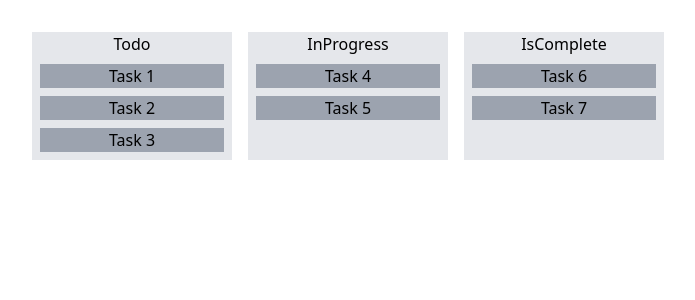
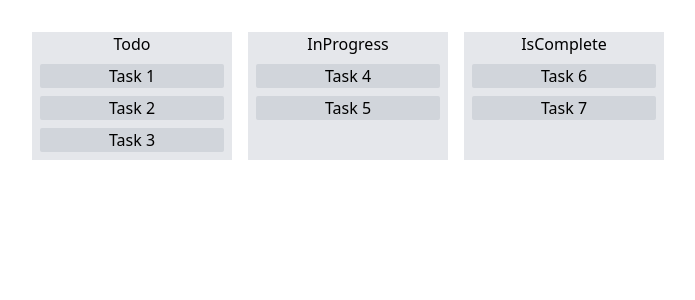
Before and after one commit to izaz-ahamed-mallick/Drag-Drop, a React (Vite) app: page / in a window 1280 px wide. Shown: the top 300 px of the page, without its empty margins (292-987 px from the left). Built offline with nearby package versions, Linux system fonts and the light colour scheme.

Commit message:
delete consolelog

```diff
--- a/src/components/DragFile.tsx
+++ b/src/components/DragFile.tsx
@@ -13,7 +13,7 @@ interface InitialDataProps {
 interface IDragStartArgument {
     e: React.DragEvent<HTMLDivElement>;
     item: string;
-    container: string; // Ensure that container is one of the keys
+    container: string;
 }
 
 const DragFile: React.FC<InitialDataProps> = ({ initialData }) => {
@@ -22,8 +22,6 @@ const DragFile: React.FC<InitialDataProps> = ({ initialData }) => {
     const itemRef = useRef<string | null>(null);
 
     const handleDragStart = ({ e, item, container }: IDragStartArgument) => {
-        console.log("drag");
-
         const target = e.target as HTMLElement;
         target.style.opacity = "0.5";
 
@@ -79,8 +77,8 @@ const DragFile: React.FC<InitialDataProps> = ({ initialData }) => {
                                 }
                                 onDragEnd={handleDragEnd}
                                 draggable
-                                className="bg-gray-400 my-2 px-2 mx-2 cursor-pointer"
-                                key={i} // Use item as a key if unique
+                                className="bg-gray-300 my-2 px-2 mx-2 rounded-sm cursor-pointer"
+                                key={i}
                             >
                                 {item}
                             </div>
```
